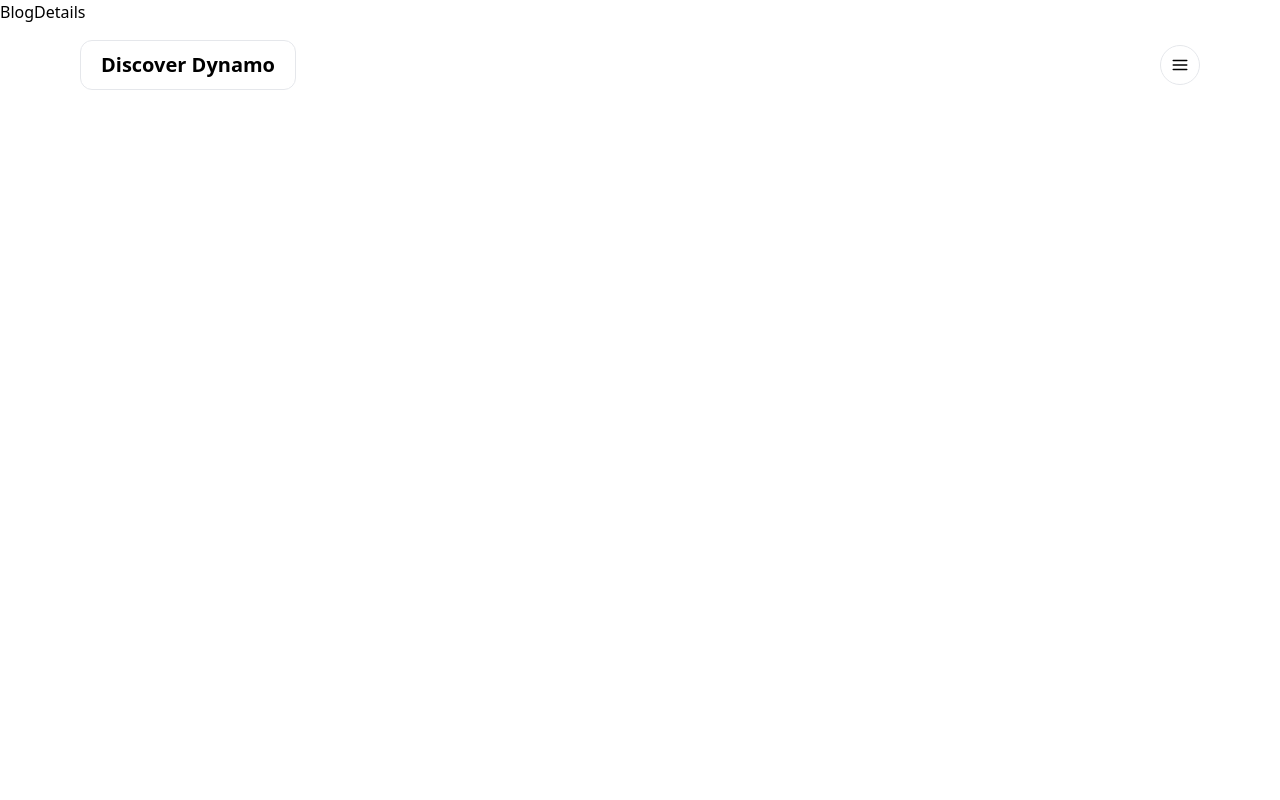
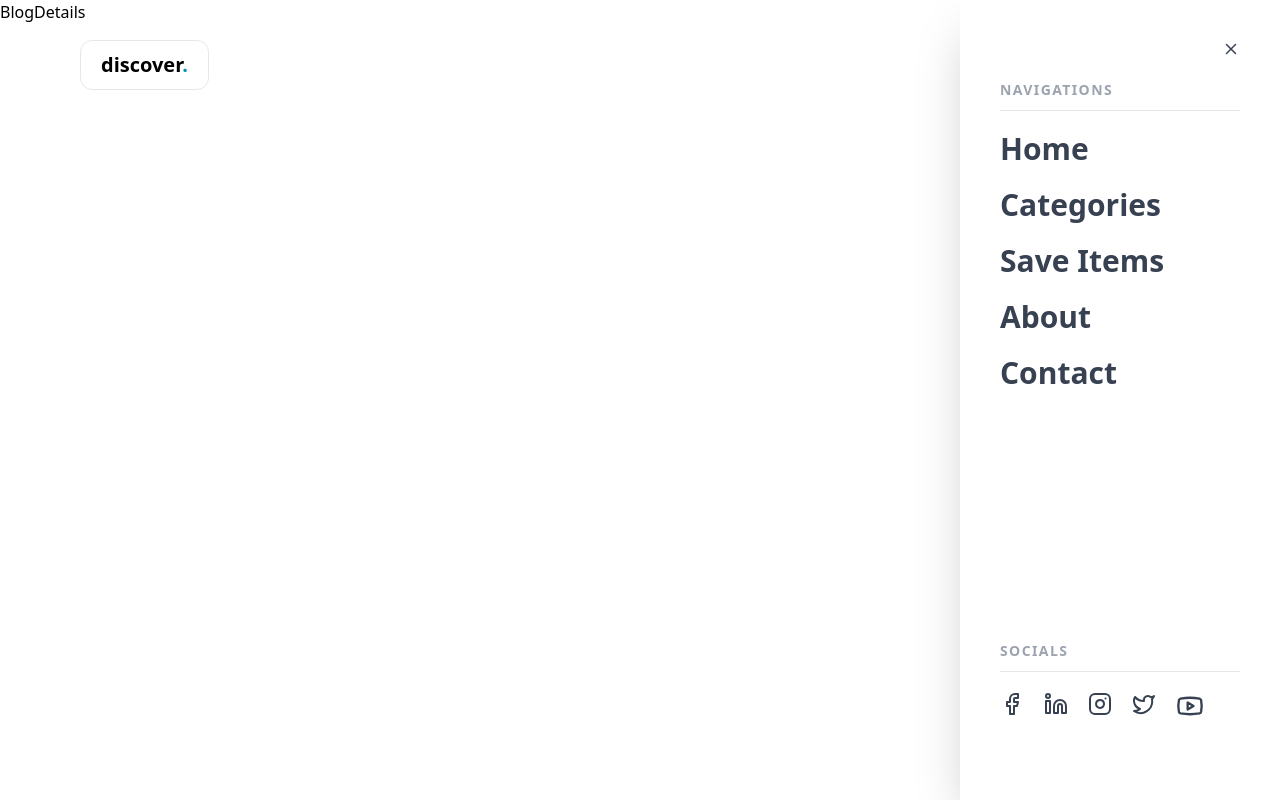
Before and after one commit to Arifulislam332/dazzlers, a React (Vite) app: page /categories/category-1/1 in a window 1280 px wide. Both pictures are taken after a click on the button 1180 px from the left and 65 px from the top of the page. Built offline with nearby package versions, Linux system fonts and the light colour scheme.

Commit message:
Navber done

```diff
--- a/index.html
+++ b/index.html
@@ -3,7 +3,7 @@
   <head>
     <meta charset="UTF-8" />
     <meta name="viewport" content="width=device-width, initial-scale=1.0" />
-    <title>Discover Dynamo</title>
+    <title>Discover</title>
   </head>
   <body class="overflow-x-hidden">
     <div id="root"></div>
--- a/src/components/Header.jsx
+++ b/src/components/Header.jsx
@@ -1,19 +1,102 @@
-import { AlignJustify } from "lucide-react";
-import { Link } from "react-router-dom";
+import {
+  AlignJustify,
+  Facebook,
+  Instagram,
+  Linkedin,
+  Twitter,
+  X,
+  Youtube,
+} from "lucide-react";
+import { useState } from "react";
+import { Link, useResolvedPath } from "react-router-dom";
 
 const Header = () => {
+  const navItems = [
+    { label: "Home", url: "/" },
+    { label: "Categories", url: "/categories" },
+    { label: "Save Items", url: "/savedItems" },
+    { label: "About", url: "/about" },
+    { label: "Contact", url: "/contact" },
+  ];
+  const [shouldNavAppear, setShouldNavAppear] = useState(false);
+  const { pathname } = useResolvedPath();
   return (
-    <div className="fixed z-[100] left-1/2 -translate-x-1/2 top-10 w-full container px-20 flex items-center justify-between">
-      <Link
-        to="/"
-        className="text-xl font-semibold bg-white/80 backdrop-blur-lg px-5 py-2.5 rounded-xl border"
+    <>
+      <div
+        className={`fixed z-[100] left-1/2 -translate-x-1/2 top-10 w-full container px-20 flex items-center ${
+          pathname === "/" ? "justify-center" : "justify-between"
+        }`}
       >
-        Discover Dynamo
-      </Link>
-      <button className="bg-white/80 backdrop-blur-lg border w-10 aspect-square rounded-full flex items-center justify-center">
-        <AlignJustify size={18}/>
-      </button>
-    </div>
+        <Link
+          to="/"
+          className={`text-xl lowercase font-semibold bg-white/80 backdrop-blur-lg px-5 py-2.5 rounded-xl border ${
+            pathname === "/" ? "hidden" : "inline-block"
+          }`}
+        >
+          Discover<span className="text-cyan-600">.</span>
+        </Link>
+        <button
+          onClick={() => setShouldNavAppear(!shouldNavAppear)}
+          className="bg-white/80 backdrop-blur-lg border w-10 aspect-square rounded-full flex items-center justify-center"
+        >
+          <AlignJustify size={18} />
+        </button>
+      </div>
+      {shouldNavAppear && (
+        <div className="fixed top-0 right-0 bottom-0 bg-white shadow-2xl w-[25vw] h-full z-[101]">
+          <button
+            onClick={() => setShouldNavAppear(false)}
+            className="absolute top-10 right-10 text-gray-700 z-[102]"
+          >
+            <X size={18} />
+          </button>
+
+          <div className="flex flex-col justify-between h-full px-10 py-20">
+            <div className=" flex flex-col gap-5 items-start">
+              <p className="text-sm uppercase text-gray-400 border-b w-full pb-2.5 font-semibold tracking-widest">
+                Navigations
+              </p>
+              {navItems.map((item) => (
+                <Link
+                  key={item.url}
+                  to={item.url}
+                  className="text-3xl font-semibold text-gray-700"
+                >
+                  {item.label}
+                </Link>
+              ))}
+            </div>
+
+            <div className="flex flex-col gap-5">
+              <p className="text-sm uppercase text-gray-400 border-b w-full pb-2.5 font-semibold tracking-widest">
+                Socials
+              </p>
+              <div className="flex gap-5 text-gray-700">
+                <Link to="/" target="_blank">
+                  <Facebook size={24} />
+                </Link>
+
+                <Link to="/" target="_blank">
+                  <Linkedin size={24} />
+                </Link>
+
+                <Link to="/" target="_blank">
+                  <Instagram size={24} />
+                </Link>
+
+                <Link to="/" target="_blank">
+                  <Twitter size={24} />
+                </Link>
+
+                <Link to="/" target="_blank">
+                  <Youtube size={28} />
+                </Link>
+              </div>
+            </div>
+          </div>
+        </div>
+      )}
+    </>
   );
 };
 
```
